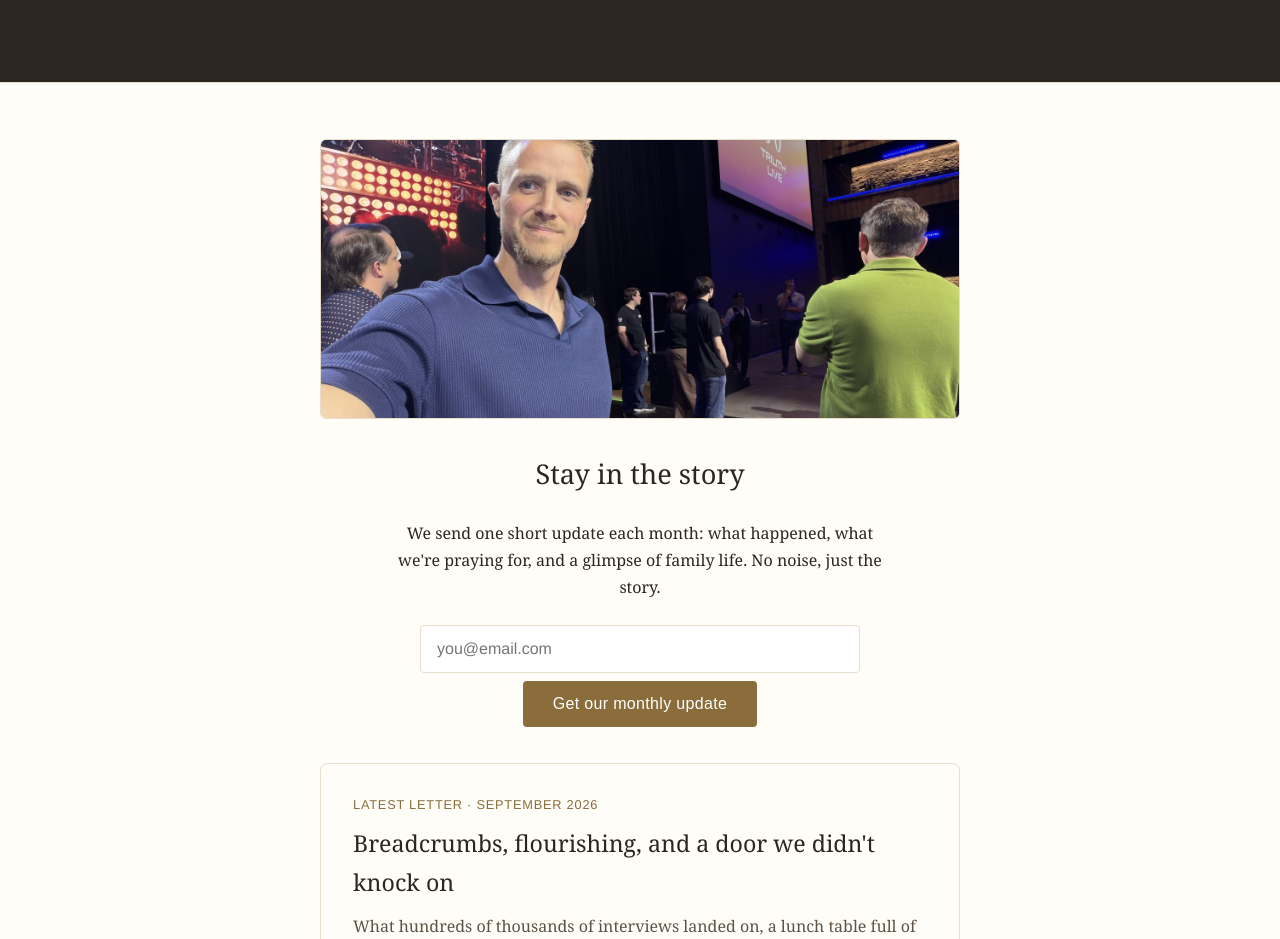
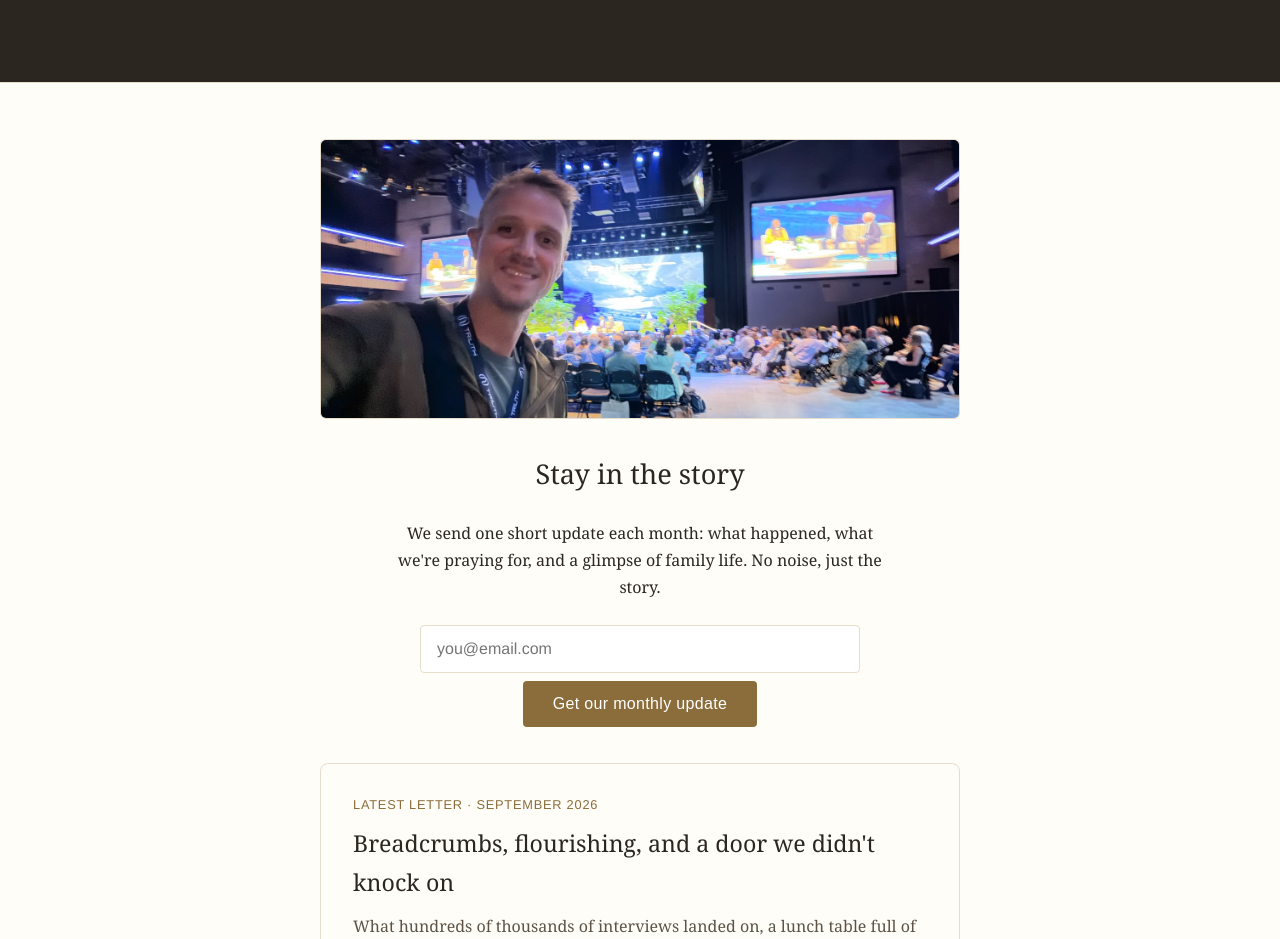
Before and after one commit to andrewfaletti/andrewfaletti.github.io, a plain HTML site: page index.html in a window 1280 px wide. Shown: the part 3920-4859 px from the top of the page. Drawn offline with Linux system fonts and the light colour scheme.

Commit message:
Homepage: new ministry photo (Trilith conference) above Stay in the story
Co-Authored-By: Claude Opus 5.5 <noreply@anthropic.com>

```diff
--- a/index.html
+++ b/index.html
@@ -179,8 +179,8 @@
 
 <section class="updates" id="updates">
   <div class="wrap" style="text-align:center">
-    <img class="photo" style="height:280px;max-width:640px;margin:0 auto 32px" alt="A GateCity Buckhead gathering"
-      src="assets/church-gathering.jpg">
+    <img class="photo" style="height:280px;max-width:640px;margin:0 auto 32px;object-position:50% 38%" alt="Andrew at the Trilith conference, with the main stage and crowd behind him"
+      src="assets/ministry-conference.jpg">
     <h2>Stay in the story</h2>
     <p style="margin:0 auto 24px;max-width:56ch">We send one short update each month: what happened, what
     we're praying for, and a glimpse of family life. No noise, just the story.</p>
```
Also changed, not shown: assets/ministry-conference.jpg (added).
